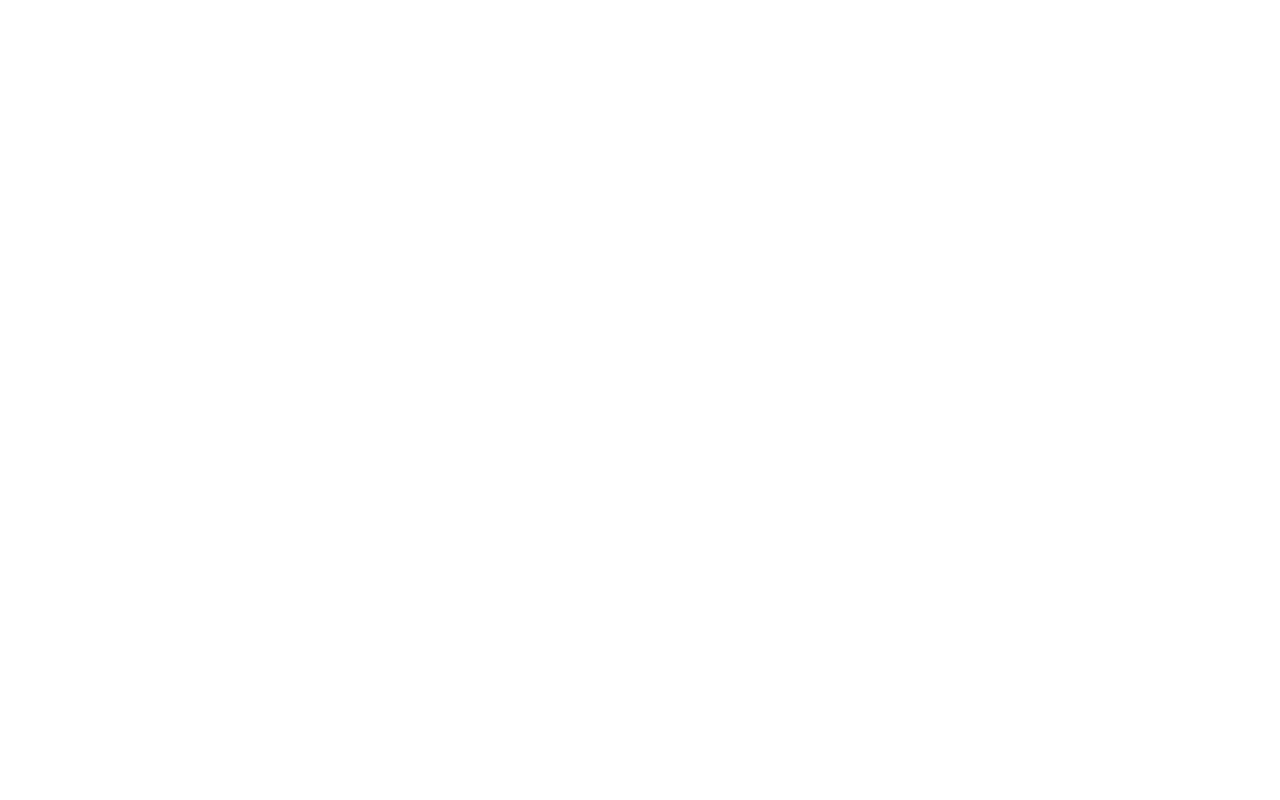
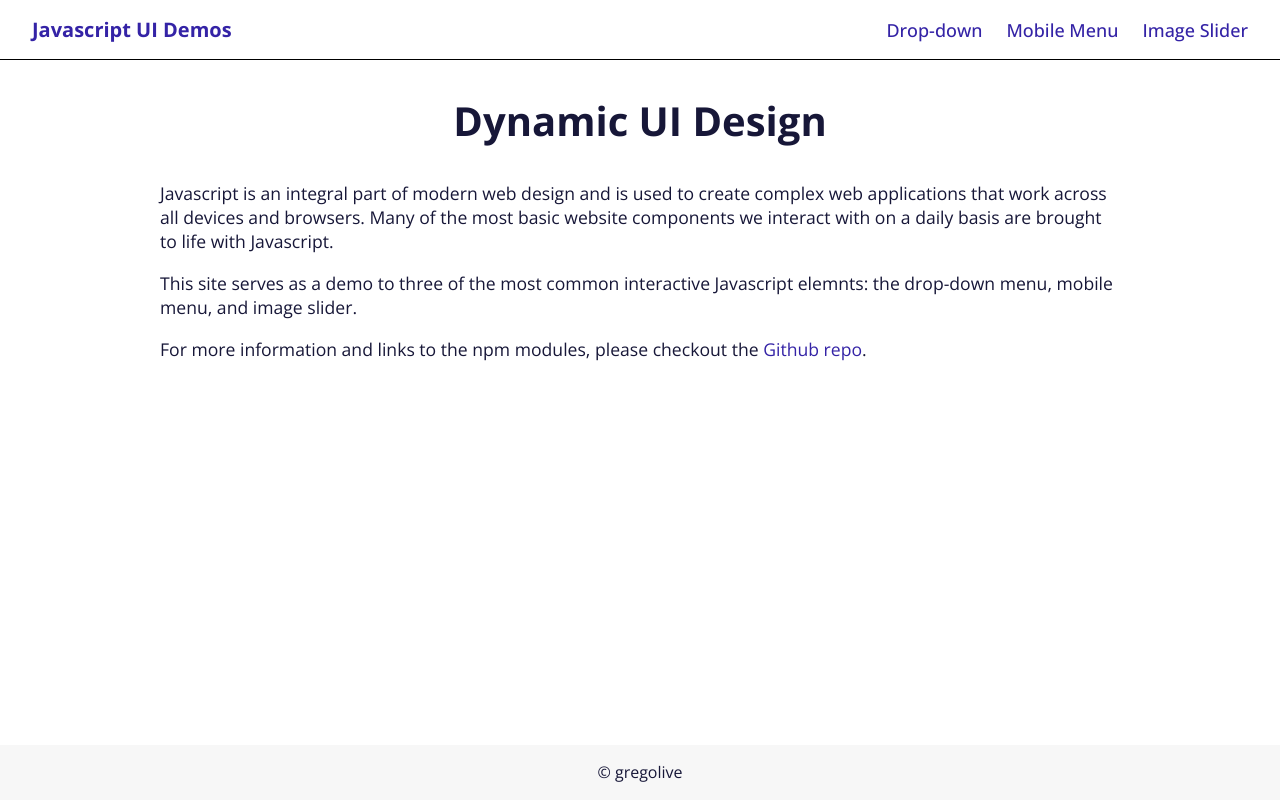
Before and after one commit to gregolive/dynamic-ui-design, a website built with webpack: page dist/index.html in a window 1280 px wide. Built offline with nearby package versions, Linux system fonts and the light colour scheme.

Commit message:
Update static html and styling

```diff
--- a/src/style.css
+++ b/src/style.css
@@ -0,0 +1,124 @@
+@import url('https://fonts.googleapis.com/css2?family=Open+Sans:wght@300;400;500;700&display=swap');
+
+/* DEMO SITE ELEMENTS */
+
+:root {
+  --primary-color: #171738;
+  --secondary-color: #3423A6;
+  --hover-color: #7768DF;
+}
+
+body {
+  margin: 0;
+  font-family: 'Open Sans', sans-serif;
+}
+
+body > * {
+  box-sizing: border-box;
+  color: var(--primary-color);
+}
+
+a {
+  color: var(--secondary-color);
+  text-decoration: none;
+}
+
+a:hover {
+  color: var(--hover-color);
+}
+
+.text-link:hover {
+  text-decoration: underline;
+}
+
+header {
+  color: var(--primary-color);
+  border-bottom: 1px solid black;
+  width: 100vw;
+  height: 60px;
+  padding: 1rem 2rem;
+}
+
+.header-title {
+  font-size: 1.25rem;
+  font-weight: 700;
+}
+
+.header-links {
+  font-size: 1.125rem;
+  font-weight: 500;
+  gap: 1.5rem;
+}
+
+main {
+  min-height: calc(100vh - 115px);
+}
+
+main > section {
+  width: 100%;
+}
+
+footer {
+  color: var(--primary-color);
+  background-color: rgba(0,0,0,0.03);
+  height: 55px;
+}
+
+footer a {
+  color: var(--primary-color);
+}
+
+/* MAIN - OVERVIEW */
+
+.overview {
+  width: clamp(10rem, 85vw, 60rem);
+  margin-left: auto;
+  margin-right: auto;
+  padding-left: 1.5rem;
+  padding-right: 1.5rem;
+}
+
+h1 {
+  text-align: center;
+  font-size: min(2.5rem, 9vw);
+}
+
+.overview p {
+  font-size: 1.1rem;
+  margin-top: 0;
+}
+
+/* MAIN - 1) DROP-DOWN MENU */
+
+
+
+/* MAIN - 2) MOBILE MENU */
+
+
+
+/* MAIN - 3) IMAGE SLIDER */
+
+
+
+
+/* UNIVERSAL CLASSES */
+
+.d-flex {
+  display: flex;
+}
+
+.flex-col {
+  flex-direction: column;
+}
+
+.justify-center {
+  justify-content: center;
+}
+
+.justify-space-bet {
+  justify-content: space-between;
+}
+
+.align-center {
+  align-items: center;
+}
```
Also changed, not shown: dist/index.html, dist/main.js.
